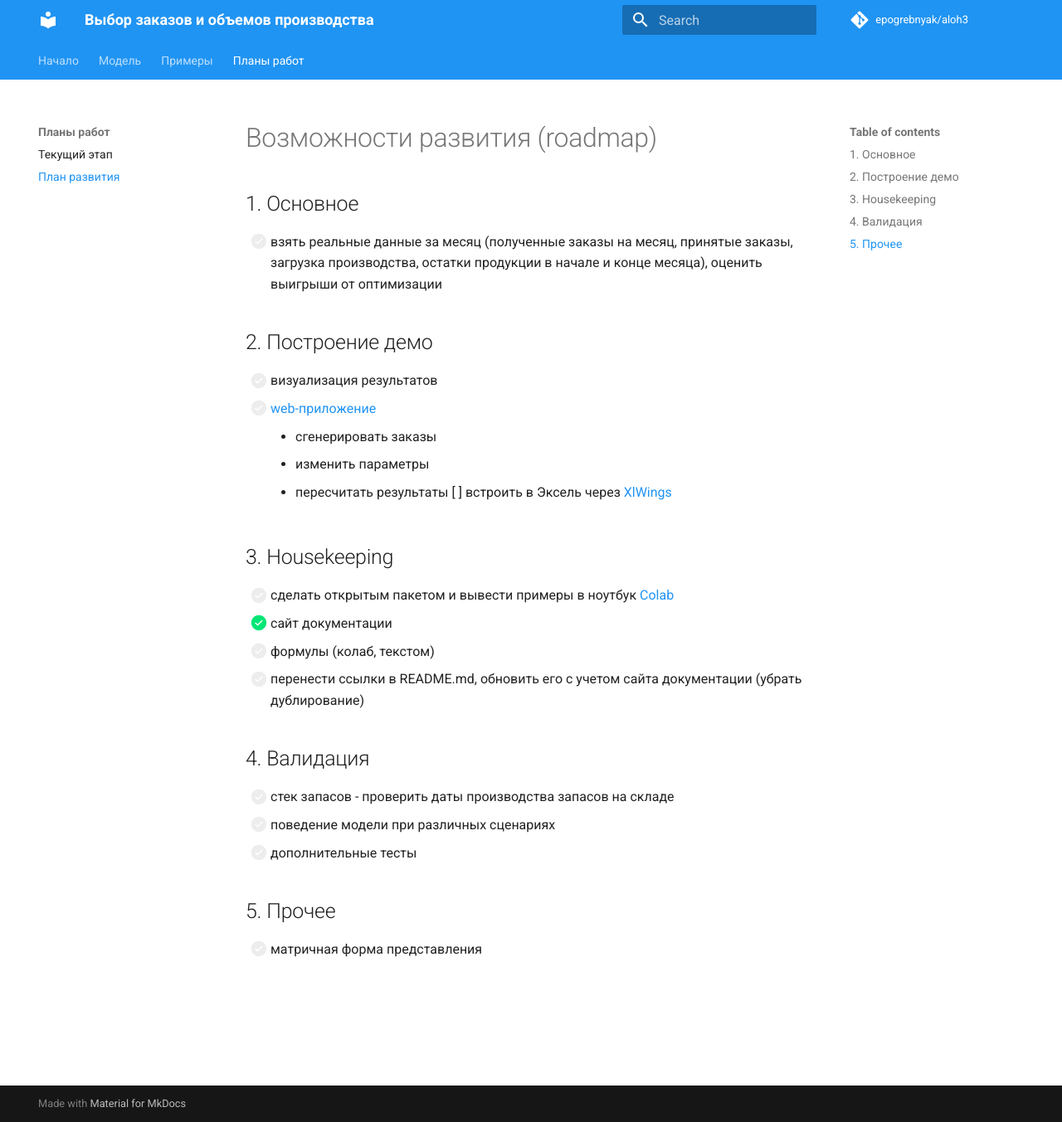
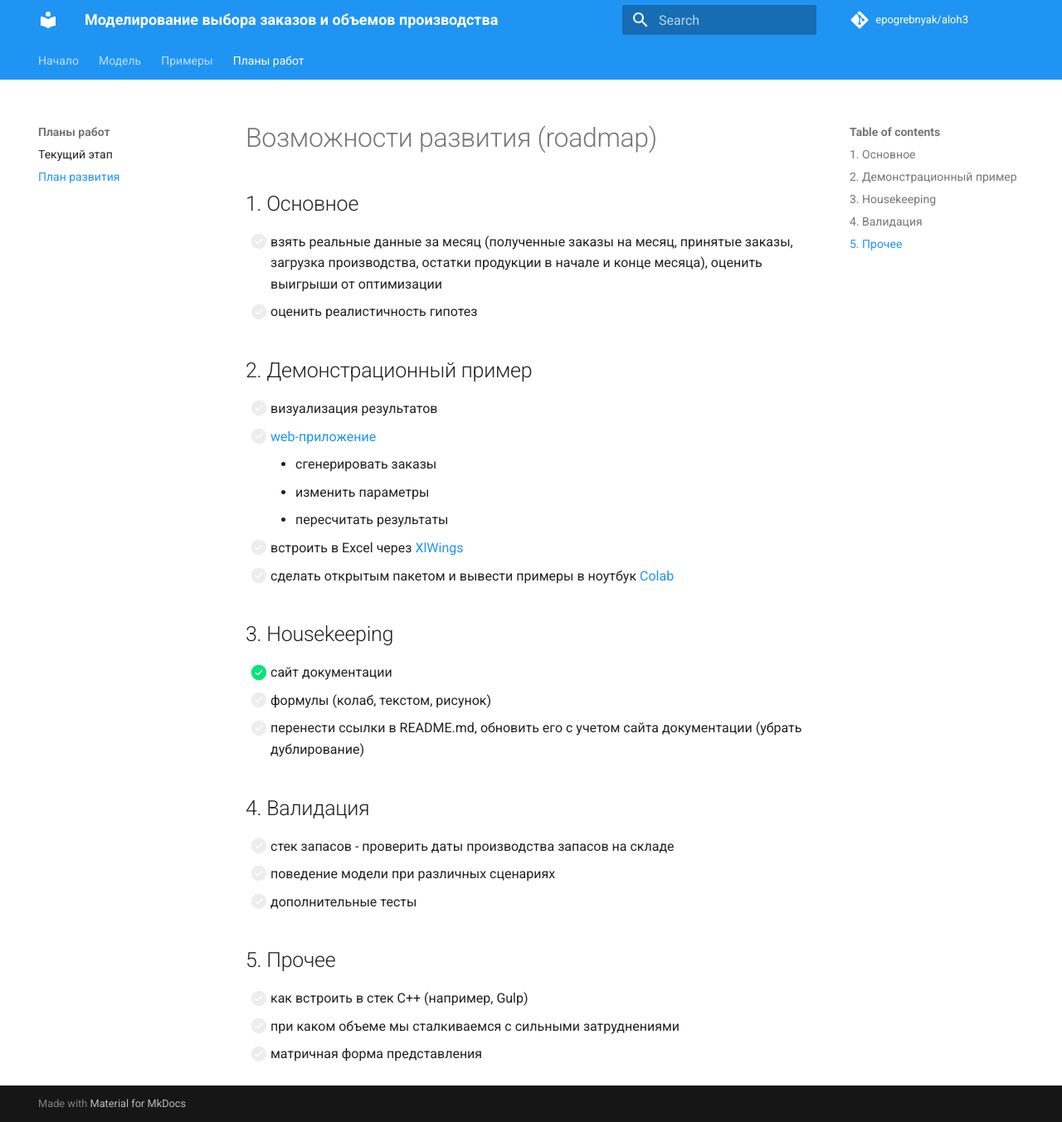
Before and after one commit to epogrebnyak/aloh, an MkDocs documentation site: the page built from docs/roadmap.md, in a window 1280 px wide and 1353 px high. Shown: the whole window at 83% size. Built offline with MkDocs 1.6.1 and Material for MkDocs 9.7.7, drawn with Linux system fonts in a browser that asks for light colours; comment, search, counter and statistics services are not loaded.

```diff
--- a/docs/roadmap.md
+++ b/docs/roadmap.md
@@ -3,22 +3,24 @@
 ## 1. Основное
 
  - [ ] взять реальные данные за месяц (полученные заказы на месяц, принятые заказы, загрузка производства, остатки продукции в начале и конце месяца), оценить выигрыши от оптимизации
+ - [ ] оценить реалистичность гипотез
 
-## 2. Построение демо
+## 2. Демонстрационный пример
 
 - [ ] визуализация результатов
 - [ ] [web-приложение](https://www.streamlit.io/)
        - сгенерировать заказы
        - изменить параметры
        - пересчитать результаты
- [ ] встроить в Эксель через [XlWings](https://www.xlwings.org/)
+- [ ] встроить в Excel через [XlWings](https://www.xlwings.org/)
+- [ ] сделать открытым пакетом и вывести примеры в ноутбук [Colab](https://colab.research.google.com/)
 
 ## 3. Housekeeping
 
-- [ ] сделать открытым пакетом и вывести примеры в ноутбук [Colab](https://colab.research.google.com/)
 - [x] сайт документации
-- [ ] формулы (колаб, текстом)
+- [ ] формулы (колаб, текстом, рисунок)
 - [ ] перенести ссылки в README.md, обновить его с учетом сайта документации (убрать дублирование)
+
 
 ## 4. Валидация
 
@@ -28,4 +30,6 @@
 
 ## 5. Прочее
 
+- [ ] как встроить в стек C++  (например, Gulp)
+- [ ] при каком объеме мы сталкиваемся с сильными затруднениями
 - [ ] матричная форма представления
--- a/mkdocs.yml
+++ b/mkdocs.yml
@@ -1,13 +1,12 @@
-site_name: 'Выбор заказов и объемов производства'
-site_description: 'Выбор заказов и планирование производства для четырех продуктов на основе гидроксида алюминия.'
+site_name: 'Моделирование выбора заказов и объемов производства'
+site_description: 'Алгоритмы лнейного прграммирования для отбора заказов и планирования производства для четырех продуктов на основе гидроксида алюминия.'
 site_author: 'E Pogrebnyak'
 docs_dir: docs/
 repo_name: 'epogrebnyak/aloh3'
 repo_url: 'https://github.com/epogrebnyak/aloh3'
 edit_uri: ""
 nav:
-    - 'Начало':
-       - 'Основные шаги': index.md
+    - 'Начало': index.md
 
     - 'Модель':
        - 'Производство': production.md
```
Also changed, not shown: docs/index.md (+27 -4 lines).
